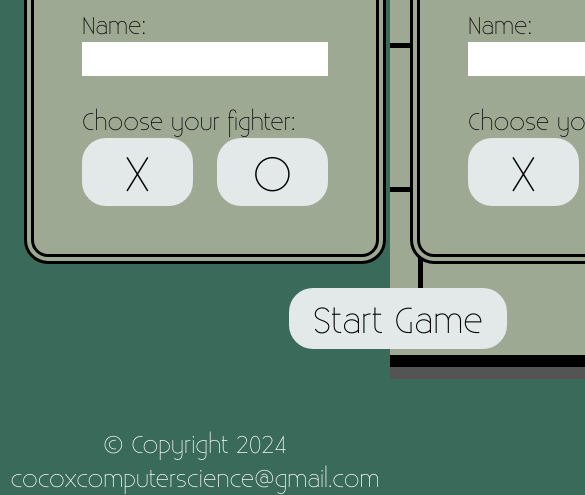
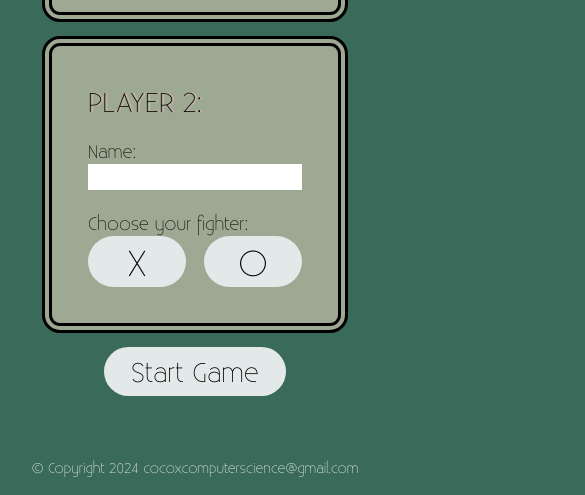
Before and after one commit to cocoxcomputerscience/odin-tic-tac-toe, a plain HTML site: page index.html in a window 390 px wide. Shown: the part 367-862 px from the top of the page, 585 px wide, since content can reach past the window. Drawn offline with Linux system fonts and the light colour scheme.

Commit message:
Add media queries, refactor HTML, & update readme

```diff
--- a/index.html
+++ b/index.html
@@ -9,8 +9,7 @@
 </head>
 <body>
     <h1>TIC-TAC-TOE</h1>
-    <div id="display">
-        <div id="game-settings-wrapper">
+    <main>
         <div id="game-settings">
             <div class="player" id="player-one">
                 <div>PLAYER 1:</div>
@@ -47,7 +46,8 @@
                 <div id="fighter-error-message"></div>
             </div>
         </div>
-        </div>
+
+        <div id="game-main" class="hide">
             <div id="player-one-info">
                 <div>Player One:</div>
                 <div class="name"></div>
@@ -75,6 +75,7 @@
                 <button id="start-over-button" class="hide">Start Over</button>
             </div>
         </div>
+    </main>
     <footer>&copy; Copyright 2024 cocoxcomputerscience@gmail.com</footer>
 </body>
 </html>
--- a/script.js
+++ b/script.js
@@ -1,10 +1,12 @@
 const gameboard = (function() {
+
     let board = [["", "", ""],
                  ["", "", ""],
                  ["", "", ""]];
     let filled = 0;
 
     const getBoard = () => board;
+    // returns how many cells are filled
     const getFilled = () => filled;
     const add = (row, col, fighter) => {
         board[row][col] = fighter;
@@ -26,7 +28,7 @@ function createPlayer(name, fighter) {
 
 const gameController = (function() {
 
-    // settings control
+    // settings controls
     let fighterOne = null;
     let fighterTwo = null;
     let playerOne;
@@ -35,16 +37,17 @@ const gameController = (function() {
     const playerOneNameInput = document.querySelector("#player-one-name");
     const playerTwoNameInput = document.querySelector("#player-two-name");
     const getPlayerNameInputs = () => ({playerOneNameInput, playerTwoNameInput});
+    const getPlayers = () => ({playerOne, playerTwo});
 
-    const getPlayers = () => ({playerOne, playerTwo});
     const setFighters = (fighter) => {
         if (fighter.dataset.player == "one") fighterOne = fighter;
         else fighterTwo = fighter;
     };
+
     const clearFighters = () => {
         fighterOne = null;
         fighterTwo = null;
-    }
+    };
 
     const validateInput = () => {
         if (playerOneNameInput.checkValidity()
@@ -66,9 +69,13 @@ const gameController = (function() {
         }
     };
 
+    // controls after starting game
     let activePlayer;
     const getActivePlayer = () => activePlayer;
-    const resetActivePlayer = () => activePlayer = playerOne;
+    const setActivePlayer = (flag) => {
+        if (flag) activePlayer = playerOne;
+        else activePlayer = playerTwo;
+    }
 
     const switchPlayer = () => {
         activePlayer = activePlayer == playerOne ? playerTwo : playerOne;
@@ -82,28 +89,27 @@ const gameController = (function() {
         // if cell is occupied
         if (gameboard.getBoard()[row][col] != "") return;
 
-        // if cell not occupied, add to gameboard object and update display
+        // if cell is not occupied
         gameboard.add(row, col, getActivePlayer().fighter);
-        screenController.updateScreen(cell, getActivePlayer().fighter);
 
-        // checking if game is over
+        // checking if new input ended the game
         threeInARow = checkThreeInARow(row, col);
 
-        // variable 3 in a row == true || board is filled
+        // updating screen
+        screenController.updateScreen(cell, getActivePlayer().fighter, threeInARow);
+
         if (threeInARow == true || gameboard.getFilled() == 9) {
             screenController.showGameover(threeInARow);
             return;
         }
 
-        // switch player
         switchPlayer();
     };
 
     const checkThreeInARow = (row, col) => {
-        // impossible to have 3 in a row until at least 5 choices are made
+        // impossible to have 3 in a row until at least 5 inputs
         if (gameboard.getFilled() < 5) return false;
 
-        // retrieving most recent input data
         let fighter = getActivePlayer().fighter;
         let vertical = 0;
         let horizontal = 0;
@@ -118,17 +124,16 @@ const gameController = (function() {
         }
 
         if (vertical === 3 || horizontal === 3 || diagonalLeft === 3 || diagonalRight === 3) return true;
-        else {
-            return false;
-        }
+        else return false;
     };
 
-    return {checkSettings, setFighters, clearFighters, getPlayers, getPlayerNameInputs ,getActivePlayer, resetActivePlayer, playRound};
+    return {checkSettings, setFighters, clearFighters, getPlayers, getPlayerNameInputs ,getActivePlayer, setActivePlayer, playRound};
 })();
 
 const screenController = (function() {
 
-    const gameSettingsWrapper = document.querySelector("#game-settings-wrapper");
+    const gameSettings = document.querySelector("#game-settings");
+    const gameMain = document.querySelector("#game-main");
     const fighters = document.querySelectorAll(".fighter-container > button");
     const playerOneNameErrorMsg = document.querySelector("#player-one .name-error-message");
     const playerTwoNameErrorMsg = document.querySelector("#player-two .name-error-message");
@@ -144,7 +149,9 @@ const screenController = (function() {
     const newGameButton = document.querySelector("#new-game-button");
     const startOverButton = document.querySelector("#start-over-button");
 
-    let activePlayerOneFlag = true;
+    // for both flags, true indicates playerOne; false indicates playerTwo
+    let activePlayerFlag = true;    // indicates the active player of the round
+    let firstPlayerFlag = true;     // indicates the player who started the first round
 
     const chooseFighter = (fighter) => fighter.classList.add("active-fighter");
     const removeFighter = (fighter) => fighter.classList.remove("active-fighter");
@@ -175,7 +182,7 @@ const screenController = (function() {
         if (playerOneNameInput.validity.valueMissing) playerOneNameErrorMsg.textContent = "*Input is required";
         if (playerTwoNameInput.validity.valueMissing) playerTwoNameErrorMsg.textContent = "*Input is required";
 
-        // this will not be ran if both inputs are empty
+        // this will not run if both inputs are empty
         if ((playerOneNameInput.value == playerTwoNameInput.value) && !playerOneNameInput.validity.valueMissing) {
             playerOneNameErrorMsg.textContent = "*Names cannot be the same";
             playerTwoNameErrorMsg.textContent = "*Names cannot be the same";
@@ -187,20 +194,20 @@ const screenController = (function() {
         gameController.playRound(cell);
     };
 
-    const updateScreen = (cell, fighter) => {
+    const updateScreen = (cell, fighter, threeInARow) => {
         cell.textContent = fighter;
-        showActivePlayer();
+        if (!threeInARow) showActivePlayer();
     };
 
     const showActivePlayer = () => {
-        if (activePlayerOneFlag) {
+        if (activePlayerFlag) {
             playerOneNameDisplay.parentElement.classList.add("active-player");
             playerTwoNameDisplay.parentElement.classList.remove("active-player");
         } else {
             playerTwoNameDisplay.parentElement.classList.add("active-player");
             playerOneNameDisplay.parentElement.classList.remove("active-player");
         }
-        activePlayerOneFlag = !activePlayerOneFlag;
+        activePlayerFlag = !activePlayerFlag;
     };
 
     const clearActivePlayer = () => {
@@ -220,8 +227,9 @@ const screenController = (function() {
         startOverButton.classList.toggle("hide");
 
         // resetting active player settings
-        activePlayerOneFlag = true;
-        gameController.resetActivePlayer();
+        firstPlayerFlag = !firstPlayerFlag;
+        activePlayerFlag = firstPlayerFlag;
+        gameController.setActivePlayer(firstPlayerFlag);
         showActivePlayer();
     };
 
@@ -242,8 +250,11 @@ const screenController = (function() {
         newGameButton.classList.toggle("hide");
         startOverButton.classList.toggle("hide");
 
+        // hide main game
+        gameMain.classList.toggle("hide");
+
         // settings
-        gameSettingsWrapper.classList.toggle("hide");
+        gameSettings.classList.toggle("hide");
         fighters.forEach(fighter => fighter.classList.remove("active-fighter"));
         gameController.clearFighters();
         gameController.getPlayerNameInputs().playerOneNameInput.value = "";
@@ -261,7 +272,7 @@ const screenController = (function() {
         }
 
         // clear active player highlight
-        clearActivePlayer();
+        if (!threeInARow) clearActivePlayer();
 
         // disable board
         cells.forEach(cell => cell.removeEventListener("click", clickHandlerBoard));
@@ -273,7 +284,8 @@ const screenController = (function() {
 
     startGameButton.addEventListener("click", () => {
         if (gameController.checkSettings()) {
-            gameSettingsWrapper.classList.toggle("hide");
+            gameSettings.classList.toggle("hide");
+            gameMain.classList.toggle("hide");
 
             // display player info
             playerOneNameDisplay.textContent = gameController.getPlayers().playerOne.name;
@@ -285,7 +297,6 @@ const screenController = (function() {
             screenController.showActivePlayer();
         }
     });
-
     fighters.forEach(fighter => fighter.addEventListener("click", clickHandlerFighter));
     cells.forEach(cell => cell.addEventListener("click", clickHandlerBoard));
     newGameButton.addEventListener("click", newGame);
--- a/styles.css
+++ b/styles.css
@@ -17,7 +17,6 @@
     font-style: normal;
 }
 
-/* use for heading */
 @font-face {
     font-family: 'seasideresortnfregular';
     src: url('./fonts/seasrn__-webfont.woff2') format('woff2'),
@@ -26,8 +25,6 @@
     font-style: normal;
 }
 
-/* use for settings or player info */
-/* prob wont use!!!!!! */
 @font-face {
     font-family: 'source_sans_proregular';
     src: url('./fonts/sourcesanspro-regular-webfont.woff2') format('woff2'),
@@ -36,7 +33,6 @@
     font-style: normal;
 }
 
-/* use for x/o */
 @font-face {
     font-family: 'fff_tusjbold';
     src: url('./fonts/fff_tusj-webfont.woff2') format('woff2'),
@@ -63,6 +59,10 @@ input, button {
     font-family: inherit;
 }
 
+input {
+    width: 100%;
+}
+
 /* body */
 body {
     font-family: 'existencelight';
@@ -73,6 +73,7 @@ body {
     color: white;
 }
 
+/* header */
 h1 {
     font-family: 'seasideresortnfregular';
     text-align: center;
@@ -80,9 +81,88 @@ h1 {
     padding: 1rem;
 }
 
-/* display */
-#display {
-    position: relative;
+/* game settings */
+#game-settings {
+    background-color: var(--forest-green);
+    padding: 1rem;
+    display: grid;
+    grid-template-rows: 1fr 3.5rem;
+    grid-template-columns: min-content min-content;
+    justify-content: center;
+    gap: 1rem;
+    font-size: 1rem;
+}
+
+.player {
+    display: grid;
+    border: 10px double black;
+    border-radius: 1em;
+    background-color: var(--sage-green);
+    color: black;
+    padding: 2em;
+    gap: 1em;
+    width: 17em;
+}
+
+.player > div:first-child {
+    font-size: 1.5em;
+    text-shadow: 2px 0 1px var(--rosewater);
+}
+
+.name-container {
+    height: 3em;
+}
+
+.name-error-message,
+#fighter-error-message {
+    color: red;
+    font-size: 0.7em;
+    font-family: 'source_sans_proregular';
+}
+
+/* fighter settings */
+.fighter-container {
+    display: grid;
+    grid-template-columns: 1fr 1fr;
+    column-gap: 1em;
+}
+
+.fighter-container > div {
+    grid-column: 1 / 3;
+}
+
+.fighter-button {
+    background-color: var(--misty-blue);
+    border-radius: 1em;
+    font-size: 2em;
+}
+
+.fighter-button:hover {
+    cursor: pointer;
+}
+
+/* start game */
+#start-game-wrapper {
+    grid-column: 1 / 3;
+    display: grid;
+    justify-items: center;
+}
+
+#start-game-button {
+    padding: 0.2em 1em;
+    border-radius: 1em;
+    background-color: var(--misty-blue);
+    align-self: start;
+    font-size: 1.5em;
+}
+
+#start-game-button:hover {
+    cursor: pointer;
+    background-color: #B6BABA;
+}
+
+/* game-main */
+#game-main {
     display: grid;
     grid-template-rows: 1fr 1fr min-content;
     grid-template-columns: min-content min-content;
@@ -92,90 +172,6 @@ h1 {
         "results results";
     justify-content: center;
     gap: 1rem;
-}
-
-/* game-settings */
-#game-settings-wrapper {
-    position: absolute;
-    width: 100%;
-    height: 100%;
-    background-color: var(--forest-green);
-    display: grid;
-}
-
-#game-settings {
-    justify-self: center;
-    align-self: start;
-    padding: 1rem;
-    display: grid;
-    grid-template-rows: 1fr 3.5rem;
-    grid-template-columns: 1fr 1fr;
-    gap: 1rem;
-}
-
-.player {
-    display: grid;
-    border: 10px double black;
-    border-radius: 1rem;
-    background-color: var(--sage-green);
-    color: black;
-    padding: 2rem;
-    gap: 1rem;
-}
-
-.player > div:first-child {
-    font-size: 1.5rem;
-    text-shadow: 2px 0 1px var(--rosewater);
-}
-
-.name-container {
-    height: 3rem;
-}
-
-.name-error-message,
-#fighter-error-message {
-    color: red;
-    font-size: 0.7rem;
-    font-family: 'source_sans_proregular';
-}
-
-.fighter-container {
-    display: grid;
-    grid-template-columns: 1fr 1fr;
-    column-gap: 1rem;
-}
-
-.fighter-container > div {
-    grid-column: 1 / 3;
-}
-
-.fighter-button {
-    background-color: var(--misty-blue);
-    border-radius: 1rem;
-    font-size: 2rem;
-}
-
-.fighter-button:hover {
-    cursor: pointer;
-}
-
-#start-game-wrapper {
-    grid-column: 1 / 3;
-    display: grid;
-    justify-items: center;
-}
-
-#start-game-button {
-    padding: 0.2rem 1rem;
-    border-radius: 1rem;
-    background-color: var(--misty-blue);
-    align-self: start;
-    font-size: 1.5rem;
-}
-
-#start-game-button:hover {
-    cursor: pointer;
-    background-color: #B6BABA;
 }
 
 /* display player info */
@@ -234,7 +230,7 @@ h1 {
 #results {
     grid-area: results;
     text-align: center;
-    padding-bottom: 1rem;
+    padding-bottom: 2rem;
 }
 
 #new-game-button,
@@ -243,6 +239,7 @@ h1 {
     margin-top: 0.2rem;
     padding: 0.2rem 2rem;
     border-radius: 1rem;
+    font-size: 1.5rem;
 }
 
 #new-game-button:hover,
@@ -269,3 +266,56 @@ footer {
 .hide {
     display: none !important;
 }
+
+/* media queries */
+@media(max-width: 900px) {
+    html {
+        font-size: 20px;
+    }
+}
+
+@media(max-width: 750px) {
+    #game-main {
+        grid-template-rows:repeat(3, min-content);
+        grid-template-columns: repeat(2, min-content);
+        grid-template-areas:
+            "player-one player-two"
+            "gameboard gameboard"
+            "results results";
+    }
+
+    #game-settings {
+        grid-template-rows: min-content;
+        grid-template-columns: min-content;
+    }
+
+    #start-game-wrapper {
+        grid-column: 1 / 2;
+    }
+
+    #game-container {
+        justify-content: center;
+    }
+}
+
+@media(max-width: 600px) {
+    /* exlude settings */
+    html {
+        font-size: 16px;
+    }
+
+    #game-settings {
+        font-size: 20px;
+    }
+}
+
+@media(max-width: 450px) {
+    /* exlude settings */
+    html {
+        font-size: 14px;
+    }
+
+        #game-settings {
+        font-size: 18px;
+    }
+}
```
Also changed, not shown: 1 other file. Lines whose indentation alone changed are shown as unchanged.
